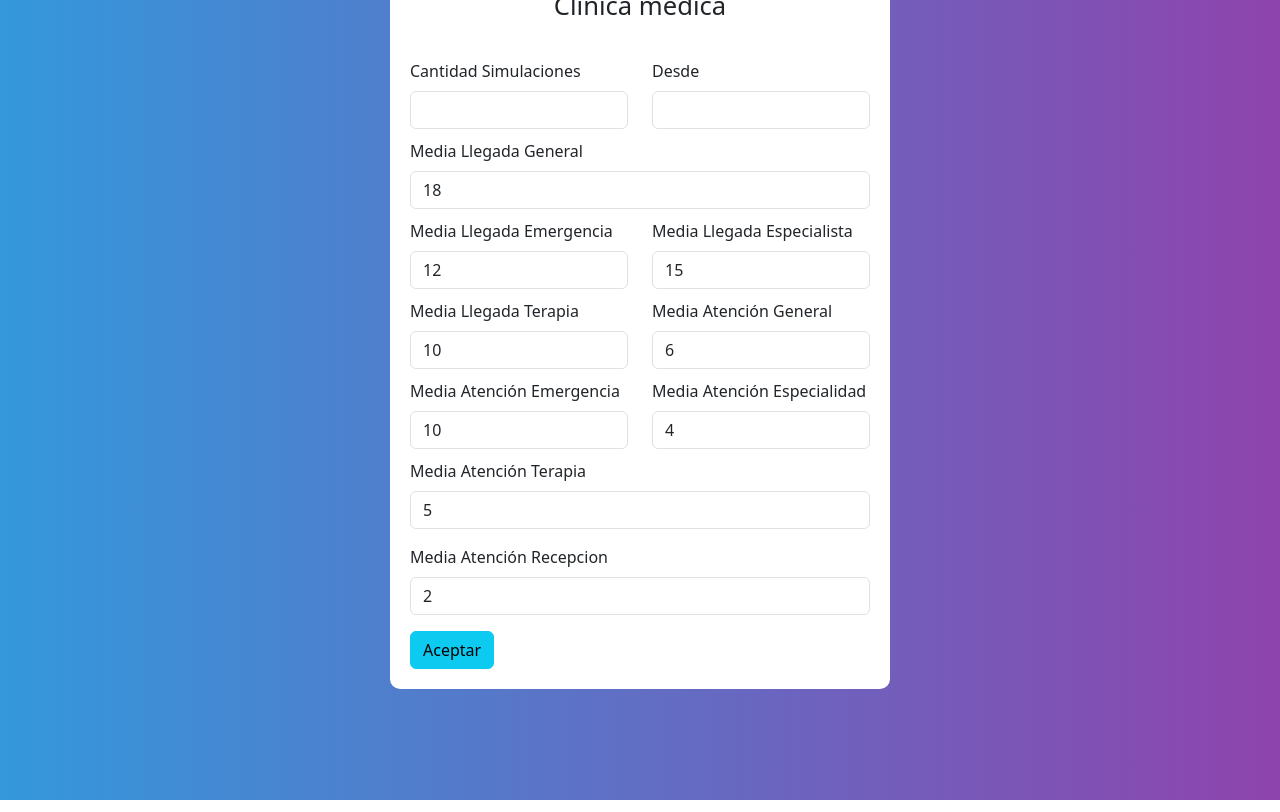
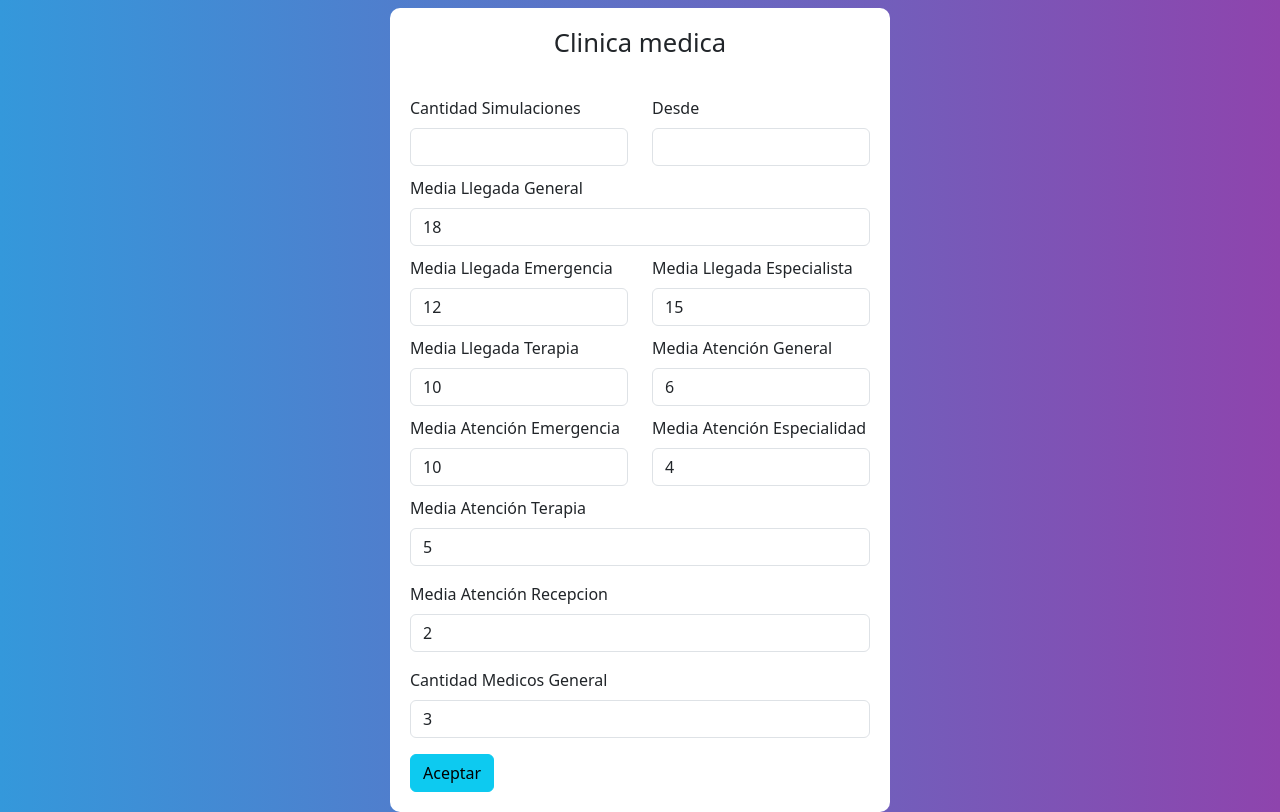
Before and after one commit to agustincolo/Front-SIM-TP-4, a React (Vite) app: page / in a window 1280 px wide. Built offline with nearby package versions, Linux system fonts and the light colour scheme; a web font is replaced by a local one.

Commit message:
columna nueva y cantidad servidores

```diff
--- a/src/components/Parametros.jsx
+++ b/src/components/Parametros.jsx
@@ -15,6 +15,7 @@ const Parametros = () => {
   const [mediaAtencionEspecialidad, setMediaAtencionEspecialidad] = useState('4');
   const [mediaAtencionTerapia, setMediaAtencionTerapia] = useState('5');
   const [mediaAtencionRecepcion, setMediaAtencionRecepcion] = useState('2');
+  const [cantidadServidores, setCantidadServidores] = useState('3');
 
   const navigate = useNavigate();
 
@@ -26,6 +27,8 @@ const Parametros = () => {
     console.log("Desde:", desdeSimulaciones);
 
     try {
+      console.log(cantidadServidores)
+
       const response = await PostSimulacion({
         lineasSimular: cantidadSimulaciones,
         desdeDondeMostrar: desdeSimulaciones,
@@ -201,6 +204,21 @@ const Parametros = () => {
             />
 
           </div>
+          <div className="form-group mt-3">
+            <label htmlFor="CantidadMedicosGeneral" className="texto pb-2">Cantidad Medicos General</label>
+            <select
+              type="text"
+              className="form-control"
+              id="cantidadMedicosGeneral"
+              value={cantidadServidores}
+              onChange={(e) => setCantidadServidores(e.target.value)}
+
+            >
+               <option value="2">2</option>
+               <option value="3">3</option>
+            </select>
+
+          </div>
           <button type="submit" className="btn btn-info mt-3 boton">Aceptar</button>
         </form>
       </div>
--- a/src/components/VectorTabla.jsx
+++ b/src/components/VectorTabla.jsx
@@ -28,8 +28,7 @@ const VectorTabla = () => {
     for (let index = 0; index < pacientes.length; index++) {
       pacientes[index].sort((a, b) => a.id - b.id)
     }
-       //proxima interrupcion
-        // tiempo fin interrupcion
+
   }
   ordenar();
 
@@ -69,6 +68,8 @@ const VectorTabla = () => {
               <th scope="col" colSpan="3" className="text-center">Tiempo Espera Promedio</th>
 
               <th scope="col" colSpan="3" className="text-center">Tiempo Espera Prom Emergencia</th>
+              <th scope="col" colSpan="14" className="text-center"></th>
+              {/* <th scope="col" colSpan="1" className="text-center"></th>
               <th scope="col" colSpan="1" className="text-center"></th>
               <th scope="col" colSpan="1" className="text-center"></th>
               <th scope="col" colSpan="1" className="text-center"></th>
@@ -80,8 +81,7 @@ const VectorTabla = () => {
               <th scope="col" colSpan="1" className="text-center"></th>
               <th scope="col" colSpan="1" className="text-center"></th>
               <th scope="col" colSpan="1" className="text-center"></th>
-              <th scope="col" colSpan="1" className="text-center"></th>
-              <th scope="col" colSpan="1" className="text-center"></th>
+              <th scope="col" colSpan="1" className="text-center"></th> */}
 
 
               <th scope="col" className="text-center" colSpan="20">Pacientes</th>
@@ -165,7 +165,7 @@ const VectorTabla = () => {
               <th scope="col" colSpan="1" className="text-center">Cantidad Pacientes Atendidos</th>
               <th scope="col" colSpan="1" className="text-center">Promedio Edades Pacientes</th>
               <th scope="col" colSpan="1" className="text-center">Prob. Llegada Con Servicio Lleno</th>
-
+              <th scope="col" colSpan="1" className="text-center">Cantidad Pac. Atendidos Por Hora</th>
               <th scope="col" className='text-center' colSpan="1">Estado</th>
               <th scope="col" colSpan="1">Especialidad</th>
               <th scope="col" colSpan="1">Tiempo Espera</th>
@@ -236,11 +236,11 @@ const VectorTabla = () => {
                 {/* Estadistica */}
                 <td className="text-center">{fila.acumuladorTiempoEspera == null ? null : parseFloat(fila.acumuladorTiempoEspera).toFixed(2)}</td>
                 <td className="text-center">{fila.cantidadPacientesAtendidos}</td>
-                <td className="text-center">{fila.tiempoEsperaPromedio == null ? null : parseFloat(fila.tiempoEsperaPromedio).toFixed(2)}</td>
+                <td className="text-center fw-bold">{fila.tiempoEsperaPromedio == null || isNaN(parseFloat(fila.tiempoEsperaPromedio))? parseFloat(0).toFixed(2): parseFloat(fila.tiempoEsperaPromedio).toFixed(2)}</td>
 
                 <td className="text-center">{fila.acumuladorTiempoEsperaPacientesEmergencia == null ? null : parseFloat(fila.acumuladorTiempoEsperaPacientesEmergencia).toFixed(2)}</td>
                 <td className="text-center">{fila.cantidadAcumuladaPacientesEmergencia}</td>
-                <td className="text-center">
+                <td className="text-center fw-bold">
                 {fila.tiempoEsperaPacientesEmergenciaPromedio == null || isNaN(parseFloat(fila.tiempoEsperaPacientesEmergenciaPromedio))? parseFloat(0).toFixed(2): parseFloat(fila.tiempoEsperaPacientesEmergenciaPromedio).toFixed(2)}</td>
 
 
@@ -268,6 +268,8 @@ const VectorTabla = () => {
                 <td className='text-center fw-bold'>{fila.promedioEdadesPacientesAtendidos}</td>
                 <td className='text-center fw-bold'>{parseFloat(fila.probabilidadLlegadaConServicioLleno).toFixed(2)}</td>
 
+                <td className='text-center fw-bold'>{parseFloat(fila.cantidadPacientesAtendidosPorHora).toFixed(2)}</td>
+
                 {pacientes[index].map((paciente) => (
                   <React.Fragment key={paciente.id}>
                     <td className="text-center">Paciente: {paciente.id} {paciente.estado}</td>
--- a/src/css/Main.css
+++ b/src/css/Main.css
@@ -25,7 +25,7 @@ body{
     display: flex;
     justify-content: center;
     align-items: center;
-    height: 70vh;
+    height: 90vh;
   }
 
 .form-container {
```
